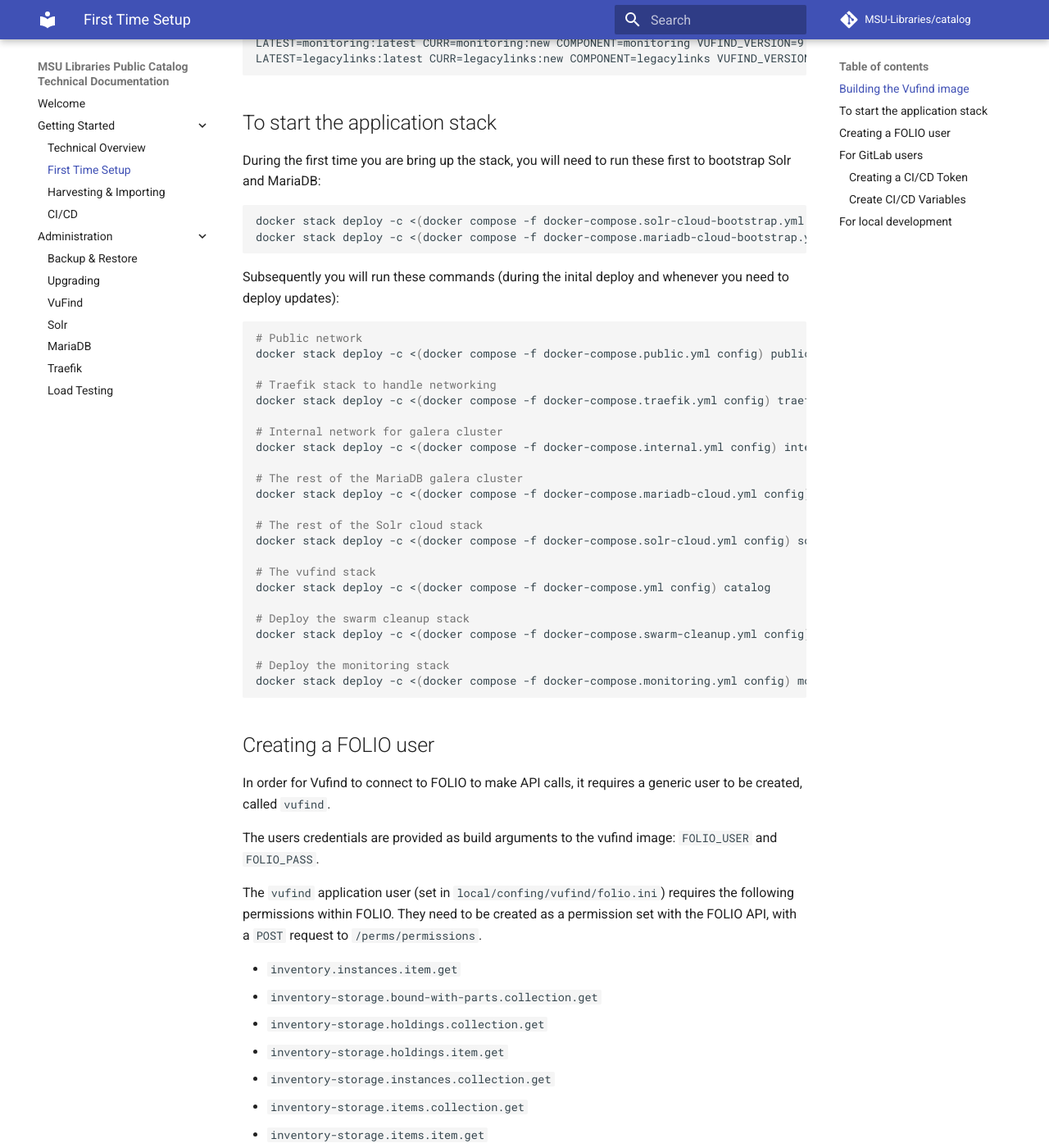
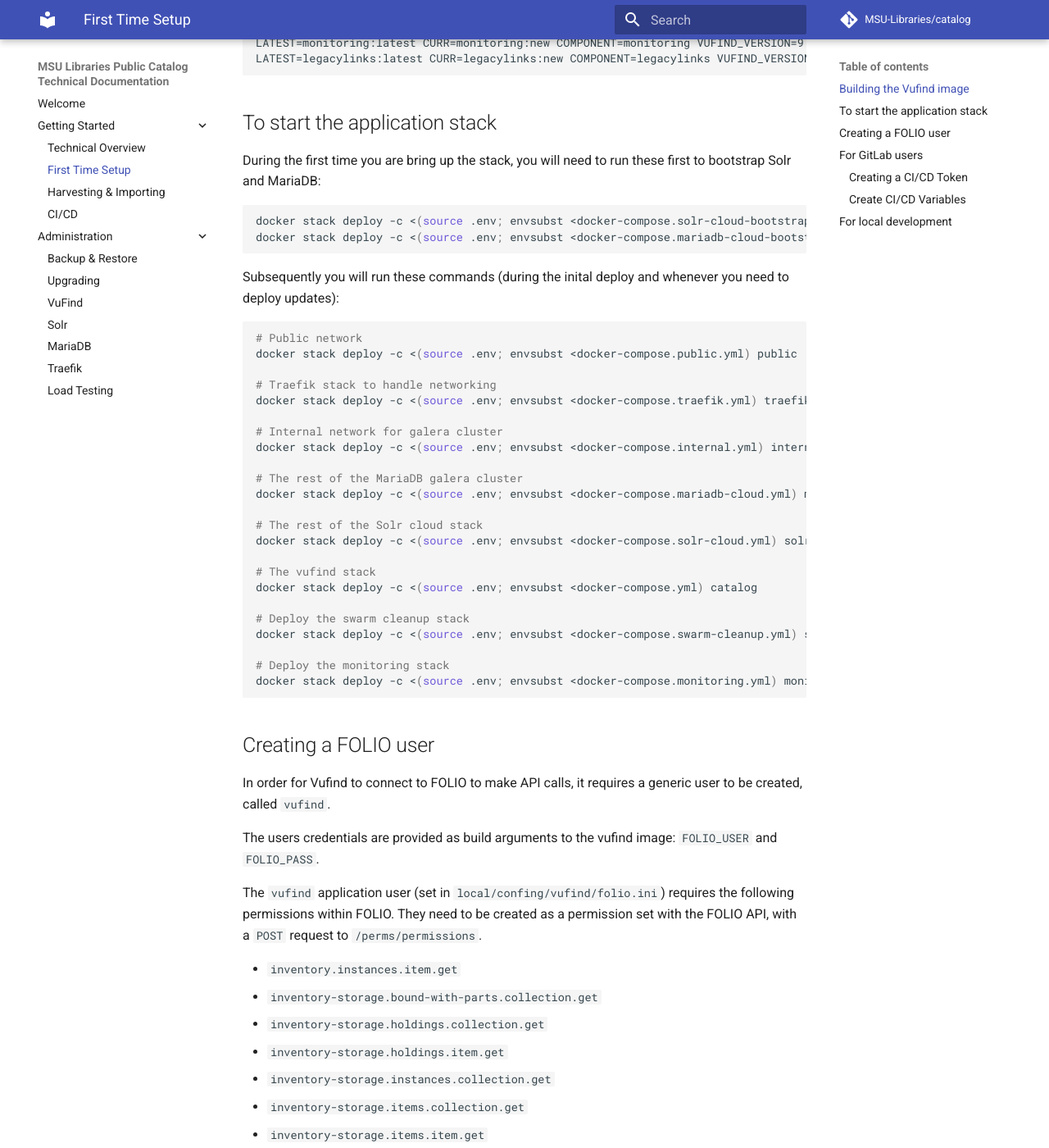
Before and after one commit to MSU-Libraries/catalog, an MkDocs documentation site: the page built from docs/first-time-setup.md, in a window 1280 px wide and 1400 px high, scrolled down 732 px. Shown: the whole window at 82% size. Built offline with MkDocs 1.6.1 and Material for MkDocs 9.7.7, drawn with Linux system fonts in a browser that asks for light colours; comment, search, counter and statistics services are not loaded.

````diff
--- a/docker-compose.build.yml
+++ b/docker-compose.build.yml
@@ -1,4 +1,5 @@
 ---
+#include vufind-envs
 version: "3.8"
 
 services:
@@ -21,8 +22,8 @@ services:
       disable: true
     environment:
       STACK_NAME: "${STACK_NAME}"
-      SITE_HOSTNAME: "${SITE_HOSTNAME}"
       NODE: "{{slice .Node.Hostname 8 9}}"
+      <<: *vufind_envs
     deploy:
       mode: replicated
       replicas: 1
--- a/docs/first-time-setup.md
+++ b/docs/first-time-setup.md
@@ -41,36 +41,36 @@ LATEST=legacylinks:latest CURR=legacylinks:new COMPONENT=legacylinks VUFIND_VERS
 During the first time you are bring up the stack, you will need
 to run these first to bootstrap Solr and MariaDB:
 ```bash
-docker stack deploy -c <(docker compose -f docker-compose.solr-cloud-bootstrap.yml config) solr
-docker stack deploy -c <(docker compose -f docker-compose.mariadb-cloud-bootstrap.yml config) mariadb
+docker stack deploy -c <(source .env; envsubst <docker-compose.solr-cloud-bootstrap.yml) solr
+docker stack deploy -c <(source .env; envsubst <docker-compose.mariadb-cloud-bootstrap.yml) mariadb
 ```
 
 Subsequently you will run these commands (during the inital deploy
 and whenever you need to deploy updates):
 ```bash
 # Public network
-docker stack deploy -c <(docker compose -f docker-compose.public.yml config) public
+docker stack deploy -c <(source .env; envsubst <docker-compose.public.yml) public
 
 # Traefik stack to handle networking
-docker stack deploy -c <(docker compose -f docker-compose.traefik.yml config) traefik
+docker stack deploy -c <(source .env; envsubst <docker-compose.traefik.yml) traefik
 
 # Internal network for galera cluster
-docker stack deploy -c <(docker compose -f docker-compose.internal.yml config) internal
+docker stack deploy -c <(source .env; envsubst <docker-compose.internal.yml) internal
 
 # The rest of the MariaDB galera cluster
-docker stack deploy -c <(docker compose -f docker-compose.mariadb-cloud.yml config) mariadb
+docker stack deploy -c <(source .env; envsubst <docker-compose.mariadb-cloud.yml) mariadb
 
 # The rest of the Solr cloud stack
-docker stack deploy -c <(docker compose -f docker-compose.solr-cloud.yml config) solr
+docker stack deploy -c <(source .env; envsubst <docker-compose.solr-cloud.yml) solr
 
 # The vufind stack
-docker stack deploy -c <(docker compose -f docker-compose.yml config) catalog
+docker stack deploy -c <(source .env; envsubst <docker-compose.yml) catalog
 
 # Deploy the swarm cleanup stack
-docker stack deploy -c <(docker compose -f docker-compose.swarm-cleanup.yml config) swarm-cleanup
+docker stack deploy -c <(source .env; envsubst <docker-compose.swarm-cleanup.yml) swarm-cleanup
 
 # Deploy the monitoring stack
-docker stack deploy -c <(docker compose -f docker-compose.monitoring.yml config) monitoring
+docker stack deploy -c <(source .env; envsubst <docker-compose.monitoring.yml) monitoring
 ```
 
 ## Creating a FOLIO user
````
Also changed, not shown: docker-compose.yml (+1 -34 lines), docs/mariadb.md (+2 -2 lines), 9 other files.
